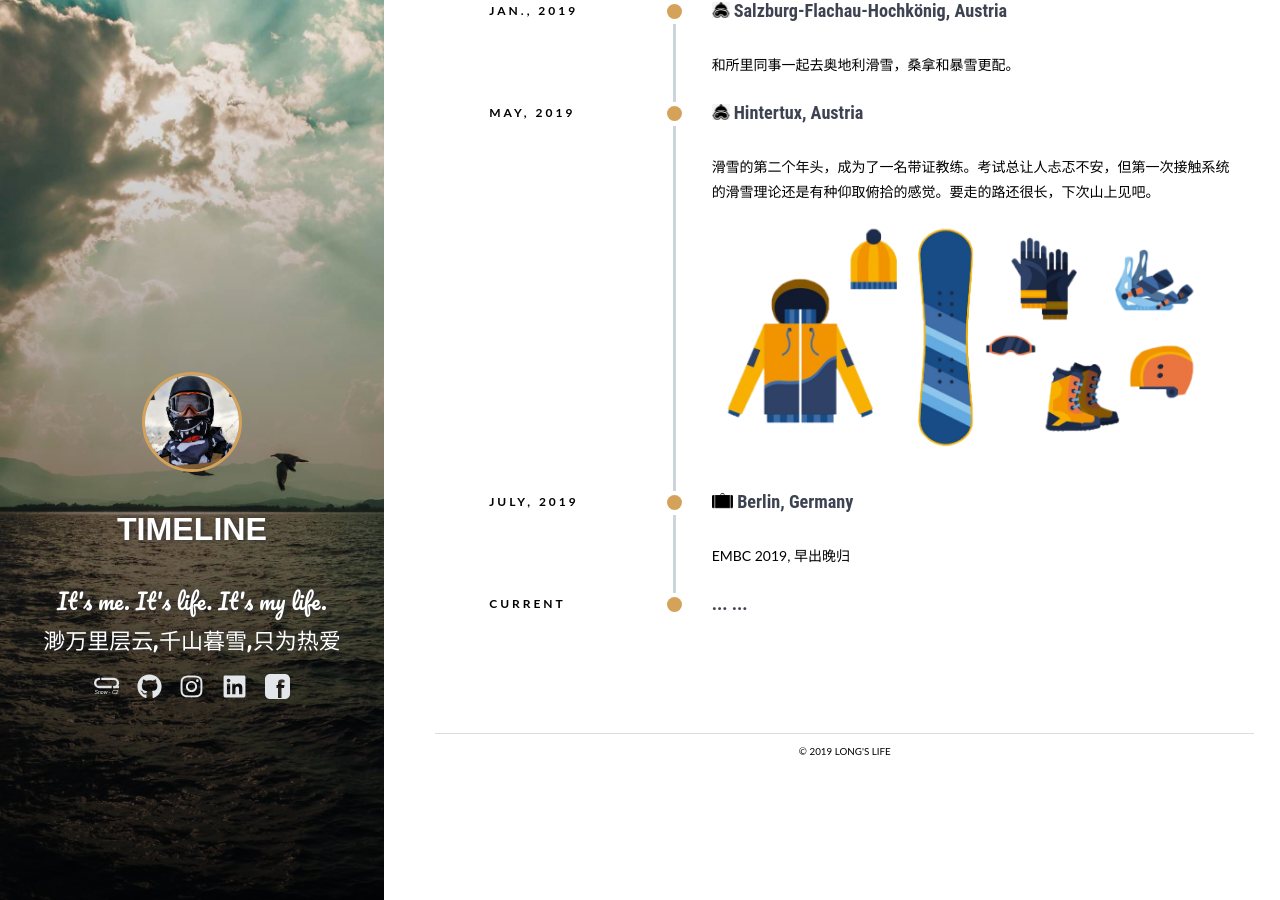
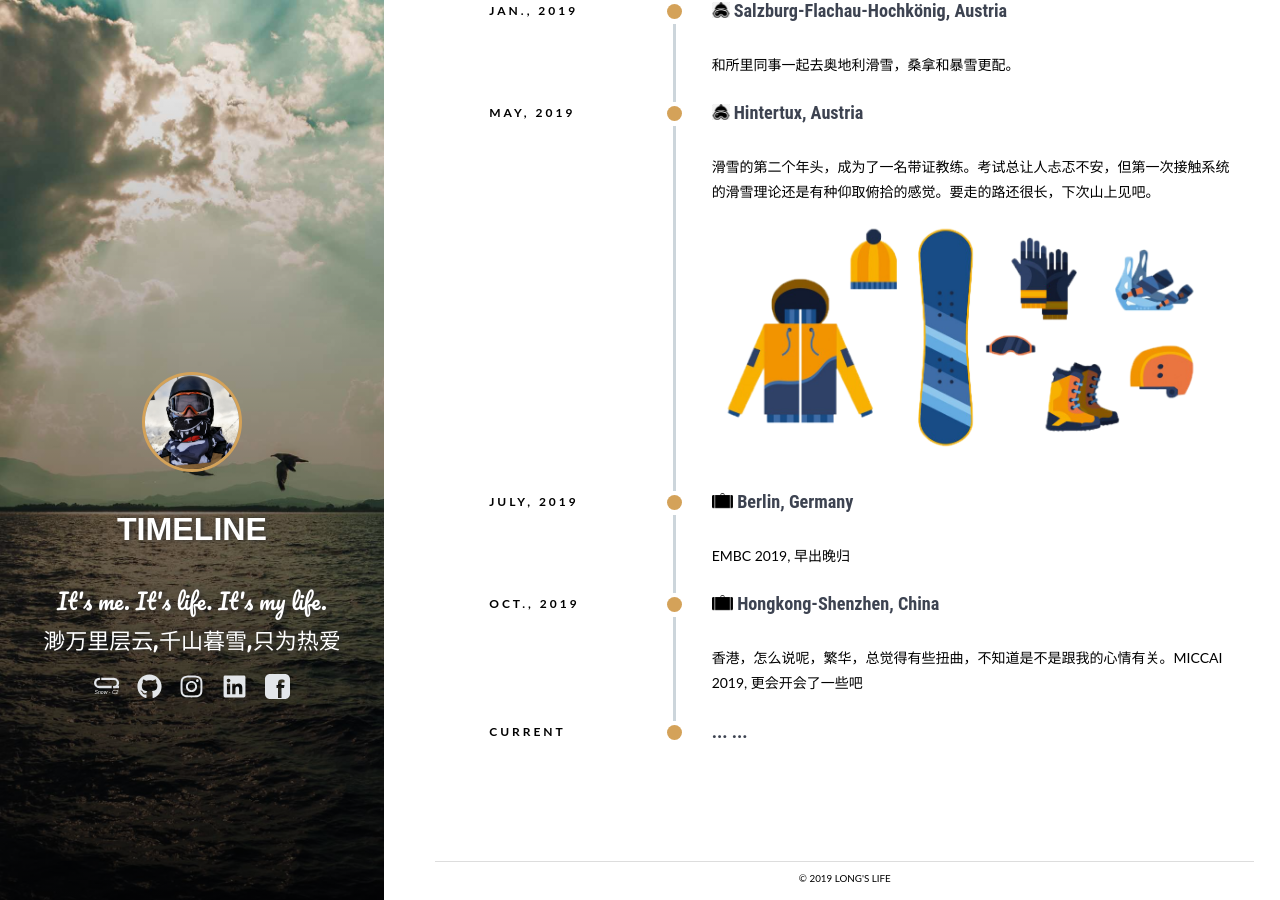
Before and after one commit to runningUnicorn/runningUnicorn.github.io, a Jekyll site: the page built from 1.timeline.md, in a window 1280 px wide and 900 px high, scrolled down 5503 px. Built offline with Jekyll 4.4.1, drawn with Linux system fonts in a browser that asks for light colours; some web fonts are replaced.

```diff
--- a/1.timeline.md
+++ b/1.timeline.md
@@ -341,6 +341,16 @@ active: timeline
         </li>
         <li class="timeline-item">
             <div class="timeline-info">
+                <span>Oct., 2019</span>
+            </div>
+            <div class="timeline-marker"></div>
+            <div class="timeline-content">
+                <h4 class="timeline-title"> <img src="{{ site.icons | relative_url }}/briefcase.png" class="marker"> Hongkong-Shenzhen, China</h4>
+                <p>香港，怎么说呢，繁华，总觉得有些扭曲，不知道是不是跟我的心情有关。MICCAI 2019, 更会开会了一些吧</p>
+            </div>
+        </li>
+        <li class="timeline-item">
+            <div class="timeline-info">
                 <span>Current</span>
             </div>
             <div class="timeline-marker"></div>
```
Also changed, not shown: _posts/2019-11-25-关于滑雪.md (+2 -2 lines).
